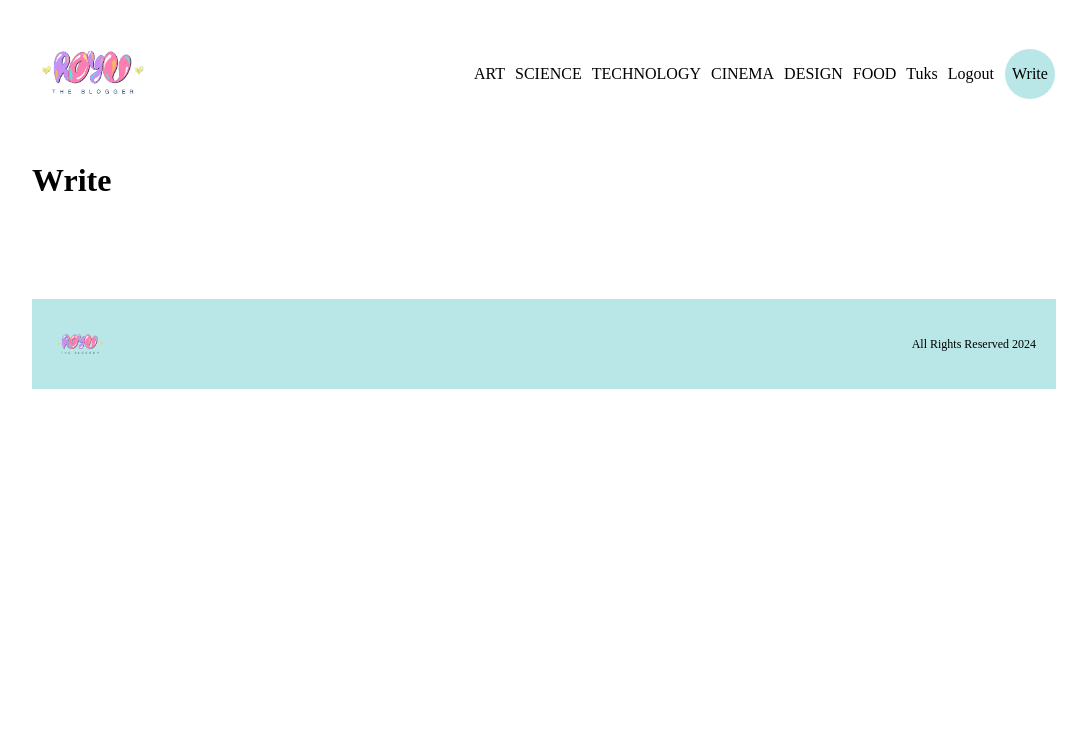
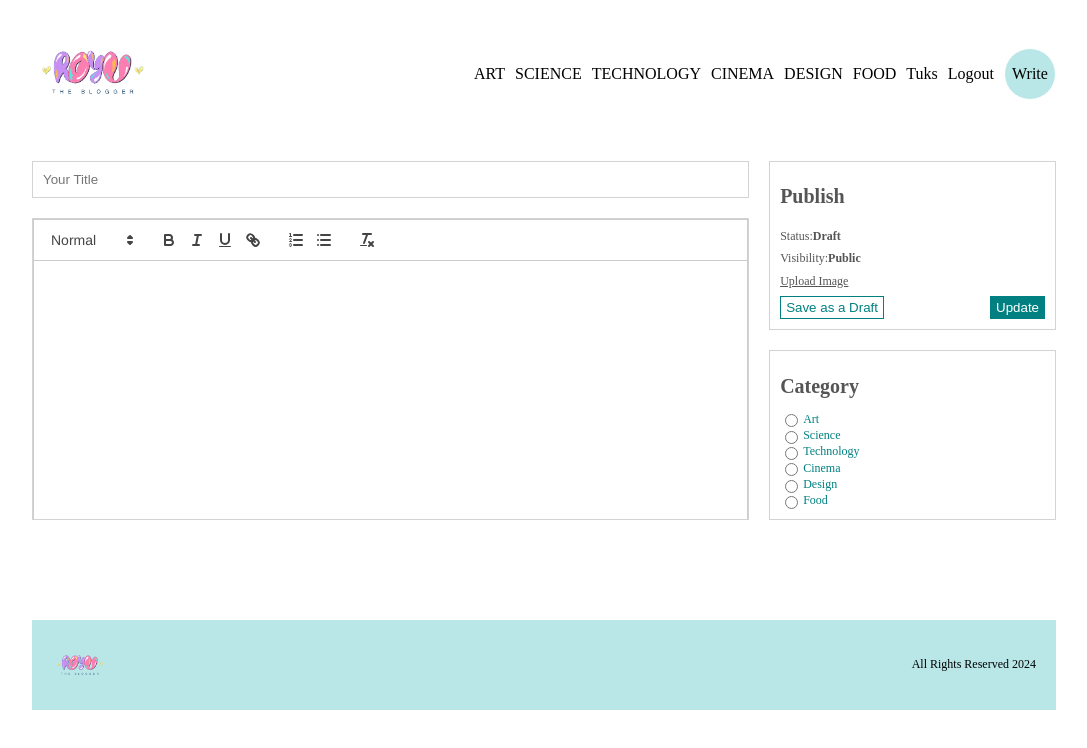
Before and after one commit to Thikshana-Ekanayake/The-Blogger, a React (Vite) app in the folder client/: page /write in a window 1280 px wide. Shown: the top 748 px of the page, without its empty margins (96-1183 px from the left). Built offline with nearby package versions, Linux system fonts and the light colour scheme.

Commit message:
write page UI completed

```diff
--- a/client/package.json
+++ b/client/package.json
@@ -12,6 +12,7 @@
   "dependencies": {
     "react": "^18.2.0",
     "react-dom": "^18.2.0",
+    "react-quill": "^2.0.0",
     "react-router-dom": "^6.24.1",
     "sass": "^1.77.7"
   },
--- a/client/src/pages/Write.jsx
+++ b/client/src/pages/Write.jsx
@@ -1,9 +1,69 @@
 import React from 'react';
+import ReactQuill from 'react-quill';
+import 'react-quill/dist/quill.snow.css';
 
 const Write = () => {
+    const [value, setValue] = React.useState('');
+
+    console.log(value);
     return (
-        <div>
-        <h1>Write</h1>
+        <div className="add">
+            <div className="content">
+                <input type="text" placeholder="Your Title" />
+                <div className="editorContainer">
+                    <ReactQuill className="editor" theme="snow" value={value} onChange={setValue} />
+                </div>
+            </div>
+            <div className="menu">
+                <div className="item">
+                    <h1>Publish</h1>
+                    <span>Status:<b>Draft</b></span>
+                    <span>Visibility:<b>Public</b></span>
+                    <input style={{display :"none"}} type="file" id="file" name="" />
+                    <label className="file" htmlFor="file">Upload Image</label>
+                    <div className="buttons">
+                        <button>Save as a Draft</button>
+                        <button>Update</button>
+                    </div>
+                </div>
+                <div className="item">
+                    <h1>Category</h1>
+                    <div className="cat">
+                        <input type="radio" name="cat" value="art" id="art"/>
+                        <label htmlFor="art">Art</label>
+
+                    </div>
+                    <div className="cat">
+                        <input type="radio" name="cat" value="science" id="science"/>
+                        <label htmlFor="science">Science</label>
+
+                    </div>
+                    <div className="cat">
+                        <input type="radio" name="cat" value="technology" id="technology"/>
+                        <label htmlFor="technology">Technology</label>
+
+                    </div>
+
+                    <div className="cat">
+                        <input type="radio" name="cat" value="cinema" id="cinema"/>
+                        <label htmlFor="cinema">Cinema</label>
+
+
+                    </div>
+                    <div className="cat">
+                        <input type="radio" name="cat" value="design" id="design"/>
+                        <label htmlFor="design">Design</label>
+
+                    </div>
+                    <div className="cat">
+                        <input type="radio" name="cat" value="food" id="food"/>
+                        <label htmlFor="food">Food</label>
+
+                    </div>
+
+                </div>
+            </div>
+
         </div>
     );
 
```
Also changed, not shown: 1 other file (tests, documents, lock files or other folders).
